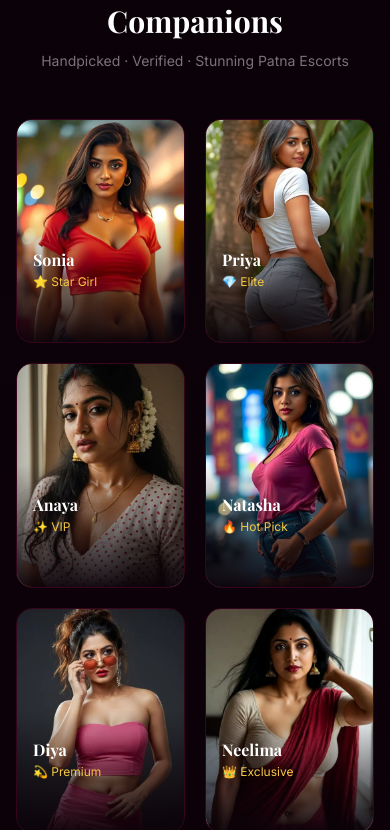
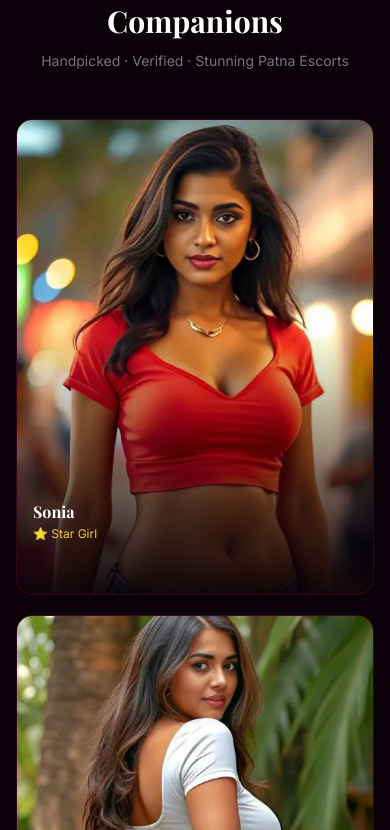
Before and after one commit to trusted7061-lab/hotsonia, a Next.js app: page / in a window 390 px wide. Shown: the part 1094-1924 px from the top of the page. Built offline with nearby package versions, Linux system fonts and the light colour scheme; a web font is replaced by a local one.

Commit message:
Mobile: 1-column companions grid

```diff
--- a/src/app/page.tsx
+++ b/src/app/page.tsx
@@ -268,7 +268,7 @@
             </p>
           </div>
 
-          <div className="grid grid-cols-2 sm:grid-cols-4 gap-5">
+          <div className="grid grid-cols-1 sm:grid-cols-2 lg:grid-cols-4 gap-5">
             {featured.map((c) => (
               <Link
                 href="/gallery"
@@ -282,7 +282,7 @@
                     alt={c.alt}
                     fill
                     className="object-cover"
-                    sizes="(max-width:640px) 50vw, 25vw"
+                    sizes="(max-width:640px) 100vw, (max-width:1024px) 50vw, 25vw"
                   />
                   <div
                     className="absolute inset-0"
```
